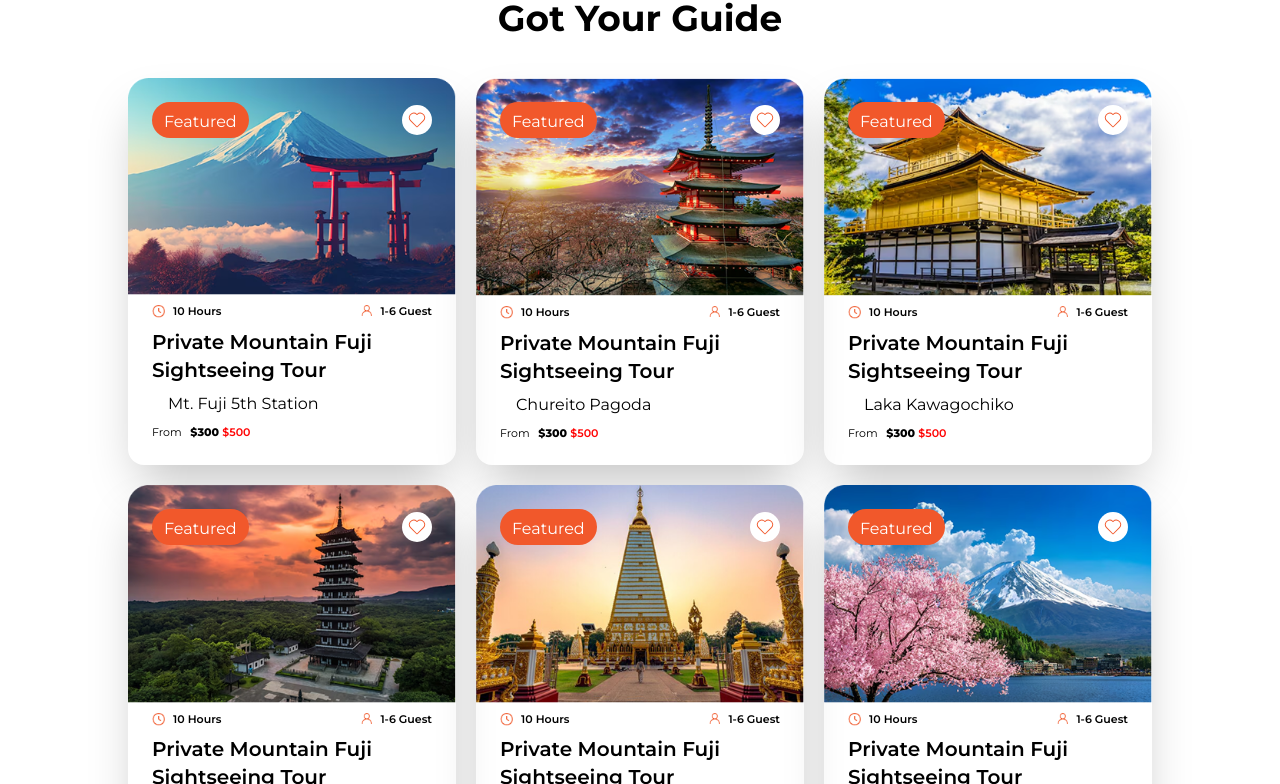
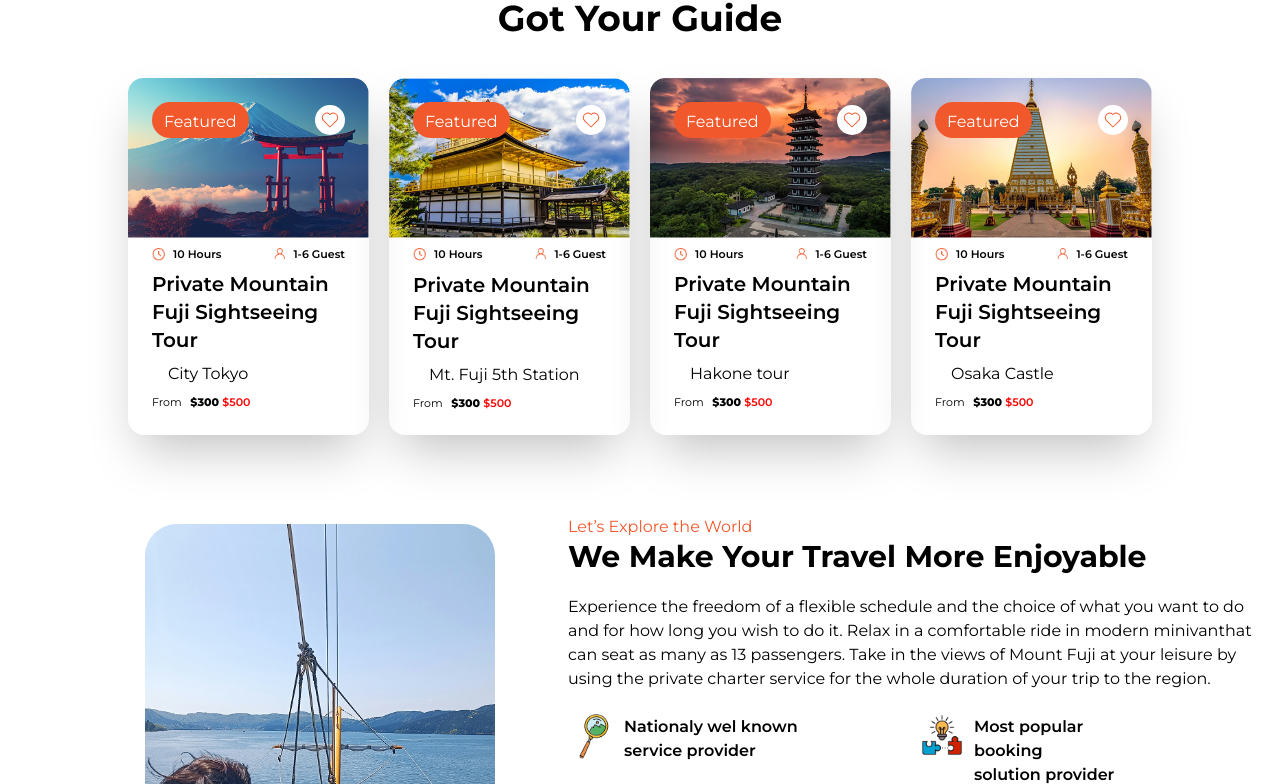
Before and after one commit to RonishGhouri/gotyourride, a React (Vite) app: page / in a window 1280 px wide. Shown: the part 1216-2000 px from the top of the page. Built offline with nearby package versions, Linux system fonts and the light colour scheme.

Commit message:
last commit from my side

```diff
--- a/src/components/HighIndexComponent.jsx
+++ b/src/components/HighIndexComponent.jsx
@@ -9,7 +9,7 @@ import i4 from "../assets/expert-01-1.png";
 import i5 from "../assets/fuji-mountain-image-1.png";
 
 const HighIndexComponent = () => {
-  const [currentComponent, setCurrentComponent] = useState(0);
+  const [currentComponent, setCurrentComponent] = useState(1);
   const handleCurrentComponent = (pointer) => {
     setCurrentComponent(pointer);
   };
--- a/src/components/HomeNavbar.jsx
+++ b/src/components/HomeNavbar.jsx
@@ -1,11 +1,11 @@
 import React, { useEffect, useState } from "react";
 import { NavLink } from "react-router-dom";
 import logo from "../assets/Got-Your-Ride-Logo-05-1.png";
-import { FaPhoneAlt } from "react-icons/fa";
 import { FaEnvelope } from "react-icons/fa6";
 import { IoCaretDownSharp } from "react-icons/io5";
 import SocialIcons from "./SocialIcons";
 import image from "../assets/phone.png";
+import { GrLocation } from "react-icons/gr";
 
 const HomeNavbar = () => {
   const [scrolled, setScrolled] = useState(false);
@@ -70,13 +70,40 @@ const HomeNavbar = () => {
               DESTINATIONS <IoCaretDownSharp size={20} />
             </h1>
             <div className="group-hover:block hidden absolute pt-2">
-              <div className="flex flex-col gap-2 w-50 py-3 px-5 bg-slate-100 text-gray-500 rounded">
-                <p className="cursor-pointer hover:text-black">City Tokyo</p>
-                <p className="cursor-pointer hover:text-black">
+              <div className="flex flex-col gap-2 w-57 py-3 px-5 bg-white shadow-md text-gray-500 rounded">
+                <NavLink
+                  to="/booking"
+                  className="cursor-pointer hover:text-[#f1582b] flex gap-2"
+                >
+                  <GrLocation className="text-2xl text-[#f1582b]" />
+                  City Tokyo
+                </NavLink>
+                <hr className="opacity-20" />
+                <NavLink
+                  to="/booking"
+                  className="cursor-pointer hover:text-[#f1582b] flex gap-2"
+                >
+                  <GrLocation className="text-2xl text-[#f1582b]" />
                   Mt. Fuji 5th Station
-                </p>
-                <p className="cursor-pointer hover:text-black">Hakone tour</p>
-                <p className="cursor-pointer hover:text-black">Osaka Castle</p>
+                </NavLink>
+                <hr className="opacity-20" />
+
+                <NavLink
+                  to="/booking"
+                  className="cursor-pointer hover:text-[#f1582b] flex gap-2"
+                >
+                  <GrLocation className="text-2xl text-[#f1582b]" />
+                  Hakone tour
+                </NavLink>
+                <hr className="opacity-20" />
+
+                <NavLink
+                  to="/booking"
+                  className="cursor-pointer hover:text-[#f1582b] flex gap-2"
+                >
+                  <GrLocation className="text-2xl text-[#f1582b]" />
+                  Osaka Castle
+                </NavLink>
               </div>
             </div>
           </NavLink>
--- a/src/components/NavbarNotForHome.jsx
+++ b/src/components/NavbarNotForHome.jsx
@@ -1,7 +1,7 @@
 import React, { useEffect, useState } from "react";
 import { NavLink } from "react-router-dom";
 import logo from "../assets/Got-Your-Ride-Logo-05-1.png";
-import { FaPhoneAlt } from "react-icons/fa";
+import { GrLocation } from "react-icons/gr";
 import { FaEnvelope } from "react-icons/fa6";
 import { IoCaretDownSharp } from "react-icons/io5";
 import SocialIcons from "./SocialIcons";
@@ -46,13 +46,35 @@ const NavbarNotForHome = () => {
               DESTINATIONS <IoCaretDownSharp size={20} />
             </h1>
             <div className="group-hover:block hidden absolute pt-2">
-              <div className="flex flex-col gap-2 w-50 py-3 px-5 bg-slate-100 text-gray-500 rounded">
-                <p className="cursor-pointer hover:text-black"> City Tokyo</p>
-                <p className="cursor-pointer hover:text-black">
+              <div className="flex flex-col gap-2 w-57 py-3 px-5 bg-white shadow-md text-gray-500 rounded">
+                <NavLink
+                  to="/booking"
+                  className="cursor-pointer hover:text-[#f1582b] flex gap-2"
+                >
+                  <GrLocation className="text-2xl text-[#f1582b]" />
+                  City Tokyo
+                </NavLink>
+                <NavLink
+                  to="/booking"
+                  className="cursor-pointer hover:text-[#f1582b] flex gap-2"
+                >
+                  <GrLocation className="text-2xl text-[#f1582b]" />
                   Mt. Fuji 5th Station
-                </p>
-                <p className="cursor-pointer hover:text-black">Hakone tour</p>
-                <p className="cursor-pointer hover:text-black">Osaka Castle</p>
+                </NavLink>
+                <NavLink
+                  to="/booking"
+                  className="cursor-pointer hover:text-[#f1582b] flex gap-2"
+                >
+                  <GrLocation className="text-2xl text-[#f1582b]" />
+                  Hakone tour
+                </NavLink>
+                <NavLink
+                  to="/booking"
+                  className="cursor-pointer hover:text-[#f1582b] flex gap-2"
+                >
+                  <GrLocation className="text-2xl text-[#f1582b]" />
+                  Osaka Castle
+                </NavLink>
               </div>
             </div>
           </NavLink>
--- a/src/components/Popup.jsx
+++ b/src/components/Popup.jsx
@@ -54,7 +54,7 @@ const Popup = () => {
 
   return (
     <div>
-      <HighIndexComponent/>
+      <HighIndexComponent />
       {/* ///////// */}
       {/* next part */}
       {/* ///////// */}
@@ -66,7 +66,7 @@ const Popup = () => {
           Got Your Guide
         </h1>
       </div>
-      <div className="grid grid-cols-1 md:grid-cols-2 lg:grid-cols-3 w-4/5 mx-auto gap-5">
+      <div className="grid grid-cols-1 md:grid-cols-2 lg:grid-cols-4 w-4/5 mx-auto gap-5">
         <div className=" rounded-2xl shadow-2xl hover:shadow-[var(--custom-property)]">
           {/* image 2*/}
           <div className="relative">
@@ -98,51 +98,14 @@ const Popup = () => {
             <p className="font-semibold text-xl ">
               Private Mountain Fuji Sightseeing Tour
             </p>
-            <p className="pl-4 py-2">Mt. Fuji 5th Station</p>
+            <p className="pl-4 py-2">City Tokyo</p>
             <p className="text-[11px]">
               From &nbsp;&nbsp;<span className="font-extrabold">$300 </span>
               <span className="text-[#FF0303] font-semibold">$500</span>
             </p>
           </div>
         </div>
-        <div className=" rounded-2xl shadow-2xl hover:shadow-[var(--custom-property)]">
-          {/* image 3*/}
-          <div className="relative">
-            <img src={image3} alt="" />
-            <div className="absolute inset-0 top-6 ">
-              <div className="flex justify-between items-center">
-                <div className="bg-[#F1582B] px-3 py-2 h-9 rounded-full ml-6 text-white cursor-pointer">
-                  Featured
-                </div>
-                <CiHeart
-                  size={30}
-                  className="bg-white text-[#F1582B] mr-6 rounded-full p-1 cursor-pointer hover:bg-[#F1582B] hover:text-white"
-                />
-              </div>
-            </div>
-          </div>
-          {/* text part */}
-          <div className="px-6 pb-6">
-            <div className="flex justify-between py-2 text-[11px] font-semibold">
-              <p className="flex gap-2">
-                <img src={i7} className="w-[13px] h-[13px] mt-[2px]" alt="" />
-                10 Hours
-              </p>
-              <p className="flex gap-2">
-                <img src={i8} className="w-[11px] h-[11px] mt-[2px]" alt="" />
-                1-6 Guest
-              </p>
-            </div>
-            <p className="font-semibold text-xl ">
-              Private Mountain Fuji Sightseeing Tour
-            </p>
-            <p className="pl-4 py-2">Chureito Pagoda</p>
-            <p className="text-[11px]">
-              From &nbsp;&nbsp;<span className="font-extrabold">$300 </span>
-              <span className="text-[#FF0303] font-semibold">$500</span>
-            </p>
-          </div>
-        </div>
+
         <div className=" rounded-2xl shadow-2xl hover:shadow-[var(--custom-property)]">
           {/* image 4*/}
           <div className="relative">
@@ -174,7 +137,7 @@ const Popup = () => {
             <p className="font-semibold text-xl ">
               Private Mountain Fuji Sightseeing Tour
             </p>
-            <p className="pl-4 py-2">Laka Kawagochiko </p>
+            <p className="pl-4 py-2">Mt. Fuji 5th Station</p>
             <p className="text-[11px]">
               From &nbsp;&nbsp;<span className="font-extrabold">$300 </span>
               <span className="text-[#FF0303] font-semibold">$500</span>
@@ -212,7 +175,7 @@ const Popup = () => {
             <p className="font-semibold text-xl ">
               Private Mountain Fuji Sightseeing Tour
             </p>
-            <p className="pl-4 py-2">Osaka Castle</p>
+            <p className="pl-4 py-2">Hakone tour</p>
             <p className="text-[11px]">
               From &nbsp;&nbsp;<span className="font-extrabold">$300 </span>
               <span className="text-[#FF0303] font-semibold">$500</span>
@@ -250,45 +213,7 @@ const Popup = () => {
             <p className="font-semibold text-xl ">
               Private Mountain Fuji Sightseeing Tour
             </p>
-            <p className="pl-4 py-2">Shiten noji Tample</p>
-            <p className="text-[11px]">
-              From &nbsp;&nbsp;<span className="font-extrabold">$300 </span>
-              <span className="text-[#FF0303] font-semibold">$500</span>
-            </p>
-          </div>
-        </div>
-        <div className=" rounded-2xl shadow-2xl hover:shadow-[var(--custom-property)]">
-          {/* image 7*/}
-          <div className="relative">
-            <img src={image7} alt="" />
-            <div className="absolute inset-0 top-6 ">
-              <div className="flex justify-between items-center">
-                <div className="bg-[#F1582B] px-3 py-2 h-9 rounded-full ml-6 text-white cursor-pointer">
-                  Featured
-                </div>
-                <CiHeart
-                  size={30}
-                  className="bg-white text-[#F1582B] mr-6 rounded-full p-1 cursor-pointer hover:bg-[#F1582B] hover:text-white"
-                />
-              </div>
-            </div>
-          </div>
-          {/* text part */}
-          <div className="px-6 pb-6">
-            <div className="flex justify-between py-2 text-[11px] font-semibold">
-              <p className="flex gap-2">
-                <img src={i7} className="w-[13px] h-[13px] mt-[2px]" alt="" />
-                10 Hours
-              </p>
-              <p className="flex gap-2">
-                <img src={i8} className="w-[11px] h-[11px] mt-[2px]" alt="" />
-                1-6 Guest
-              </p>
-            </div>
-            <p className="font-semibold text-xl ">
-              Private Mountain Fuji Sightseeing Tour
-            </p>
-            <p className="pl-4 py-2">Shensekai</p>
+            <p className="pl-4 py-2">Osaka Castle</p>
             <p className="text-[11px]">
               From &nbsp;&nbsp;<span className="font-extrabold">$300 </span>
               <span className="text-[#FF0303] font-semibold">$500</span>
@@ -567,6 +492,10 @@ const Popup = () => {
         className="w-4/5 "
         slidesPerView={4} // Number of slides visible at once
         pagination={{ clickable: true }} // Enable pagination (dots)
+        autoplay={{
+          delay: 3000,
+          disableOnInteraction: false,
+        }}
       >
         <SwiperSlide>
           <div className="bg-[#D8F4DA] w-[95%] px-3 py-5 rounded-2xl mb-30 mx-auto shadow-md">
@@ -577,10 +506,10 @@ const Popup = () => {
               <Star />
             </div>
             <p className="text-[11px] mt-2">
-              A travel agency is a business that facilitates travel arrangements
+              A travel agency is a business that facilitates travel arrangements
               for individuals or groups, acting as an intermediary between
               travelers and various travel suppliers like airlines, hotels, and
-              cruise lines. They offer a range of services, from booking flights
+              cruise lines. They offer a range of services, from booking flights
               and accommodations to creating customized itineraries
             </p>
           </div>
--- a/src/pages/Contact.jsx
+++ b/src/pages/Contact.jsx
@@ -67,7 +67,7 @@ const Contact = () => {
           </div>
           {/* contact form */}
           <div className="border-2 border-black/20 py-10 px-17 w-3/5 rounded-2xl">
-            <h1 className="font-bold">Fill Up The Form</h1>
+            <h1 className="font-bold ml-[6px]">Fill Up The Form</h1>
             <p className=" ml-[6px]">
               enter your Details to send you confirmation and updates about your
               booking
--- a/src/pages/Home.jsx
+++ b/src/pages/Home.jsx
@@ -3,8 +3,8 @@ import Hero from "../components/Hero";
 import image1 from "../assets/fuji-mountain-1.png";
 import image2 from "../assets/alex-knight-Ys-DBJeX0nE-unsplash.png";
 import image3 from "../assets/curren-podlesny-V7MplrFOU4E-unsplash.png";
-import Popup from "../components/popup";
-import Footer from "../components/Footer";
+import Popup from "../components/Popup";
+
 const slides = [image1, image2, image3];
 
 const Home = () => {
```
Also changed, not shown: src/components/Hero.jsx (+8 -3 lines).
